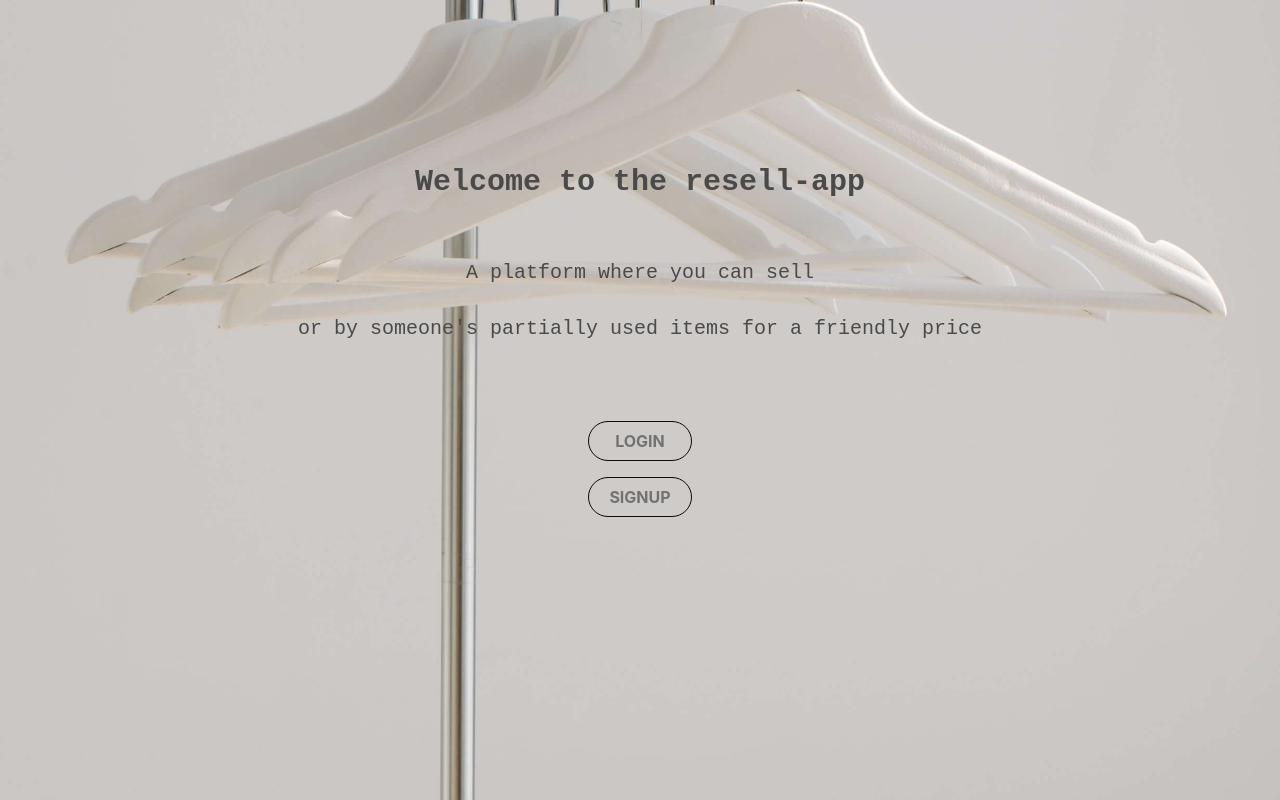
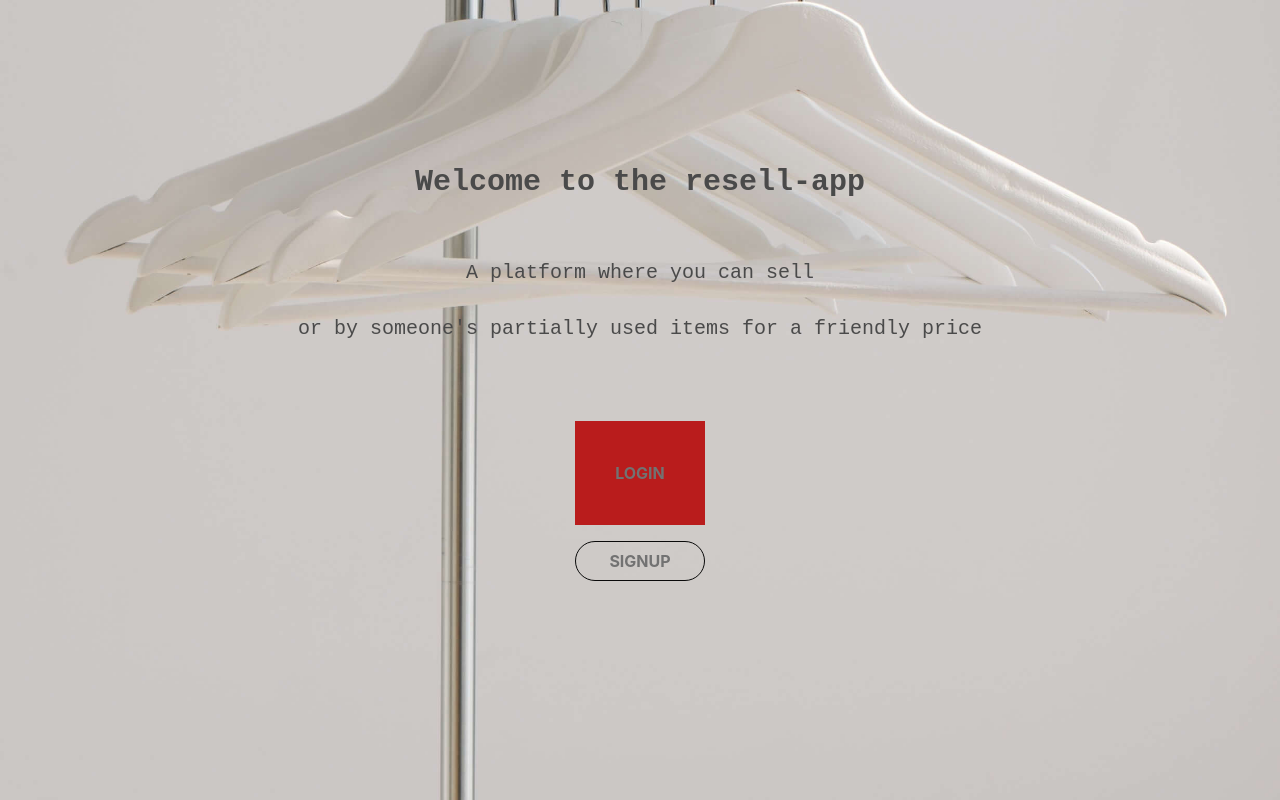
Before and after one commit to Tresor11/final-capstone, a React (Create React App) app: page / in a window 1280 px wide. Built offline with nearby package versions, Linux system fonts and the light colour scheme.

Commit message:
install taildwind css

```diff
--- /dev/null
+++ b/craco.config.js
@@ -0,0 +1,10 @@
+module.exports = {
+  style: {
+    postcss: {
+      plugins: [
+        require('tailwindcss'),
+        require('autoprefixer'),
+      ],
+    },
+  },
+};
--- a/src/components/Home.js
+++ b/src/components/Home.js
@@ -12,7 +12,7 @@ const Home = () => (
       for a friendly price
     </p>
     <div className="btn-cont">
-      <button type="button" className="button is-black is-outlined is-rounded"><Link to="/login">LOGIN</Link></button>
+      <button type="button" className="bg-red-700 p-10"><Link to="/login">LOGIN</Link></button>
       <button type="button" className="button is-black is-outlined is-rounded"><Link to="/signup">SIGNUP</Link></button>
     </div>
   </div>
--- a/src/containers/ItemForm.js
+++ b/src/containers/ItemForm.js
@@ -17,12 +17,8 @@ class ItemForm extends React.Component {
       image: '',
     };
     this.handleChange = this.handleChange.bind(this);
+    this.onDrop = this.onDrop.bind(this);
     this.handleSubmit = this.handleSubmit.bind(this);
-    this.onDrop = this.onDrop.bind(this);
-  }
-
-  onDrop(picture) {
-    this.setState({ image: picture[0] });
   }
 
   handleChange(el) {
@@ -41,6 +37,10 @@ class ItemForm extends React.Component {
       history.push('/items');
     };
     createItem(this.state, store.user.auth_token, callBack);
+  }
+
+  onDrop(picture) {
+    this.setState({ image: picture[0] });
   }
 
   render() {
--- a/src/containers/SignupFrom.js
+++ b/src/containers/SignupFrom.js
@@ -33,10 +33,6 @@ class SignupForm extends React.Component {
     }
   }
 
-  onDrop(picture) {
-    this.setState({ image: picture[0] });
-  }
-
   handleSubmit(ev) {
     const { createUser } = this.props;
     ev.preventDefault();
@@ -53,6 +49,10 @@ class SignupForm extends React.Component {
     const newSate = el.target.value;
     const prevState = this.state;
     this.setState({ ...prevState, [el.target.name]: newSate });
+  }
+
+  onDrop(picture) {
+    this.setState({ image: picture[0] });
   }
 
   render() {
--- a/tailwind.config.js
+++ b/tailwind.config.js
@@ -1,5 +1,5 @@
 module.exports = {
-  purge: [],
+  purge: ['./src/**/*.{js,jsx,ts,tsx}", "./public/index.html'],
   darkMode: false, // or 'media' or 'class'
   theme: {
     extend: {},
@@ -8,4 +8,4 @@ module.exports = {
     extend: {},
   },
   plugins: [],
-}
+};
```
Also changed, not shown: package.json (+7 -7 lines), 1 other file (tests, documents, lock files or other folders).
